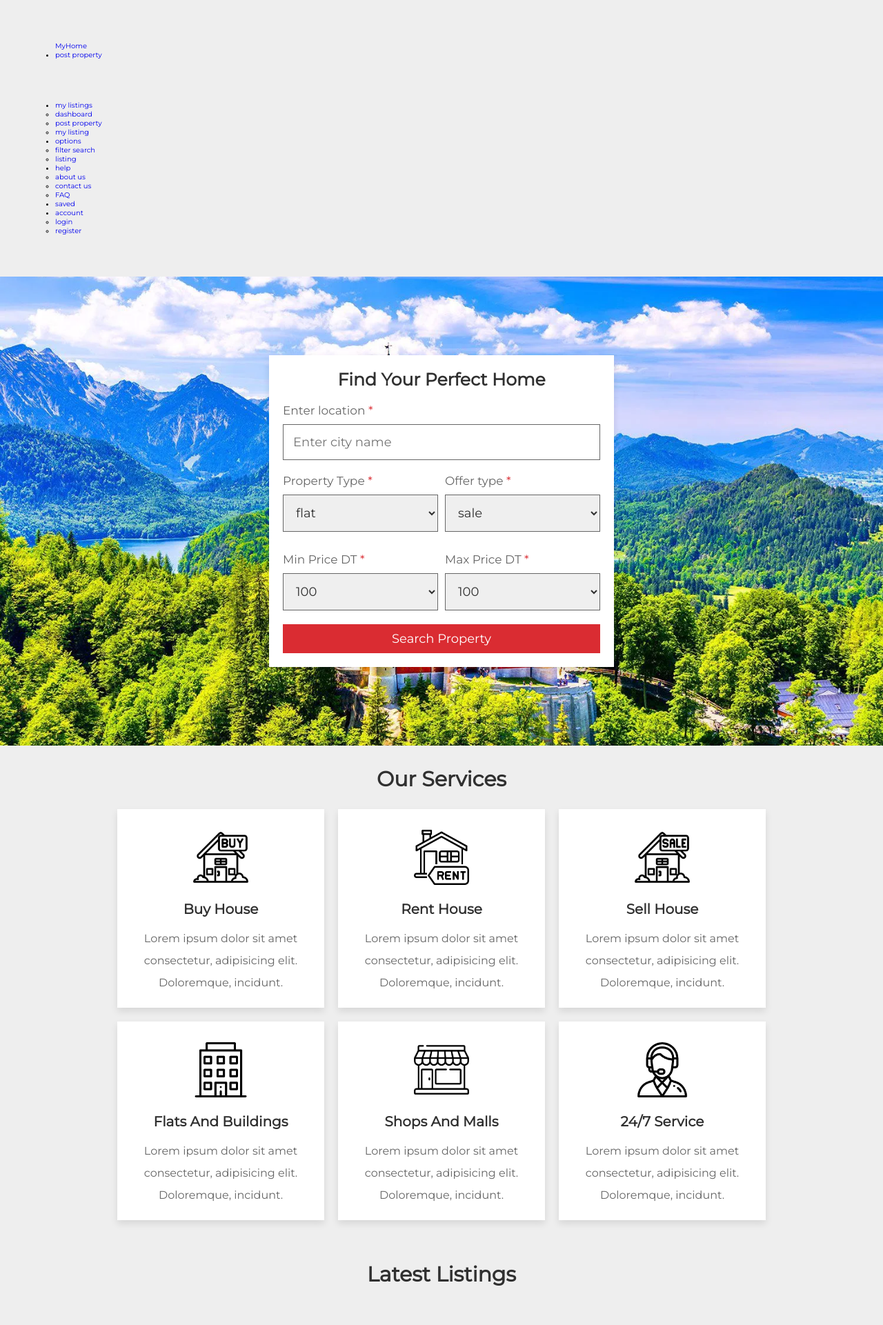
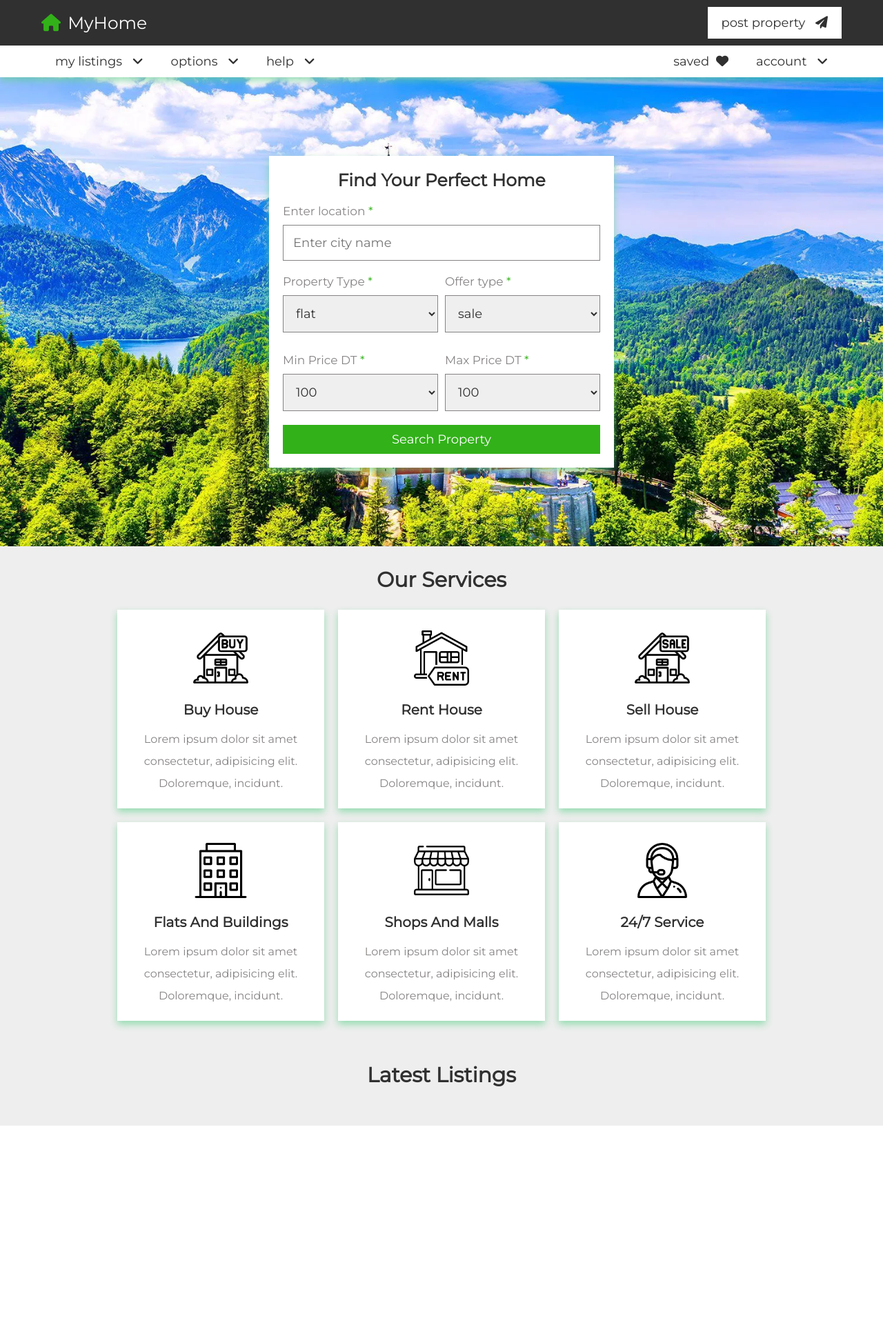
Before and after one commit to olfamedimegh/Projet-web, a PHP site: page /home.php in a window 1280 px wide. Shown: the whole page at 69% size. After the commit the page ends 1632 px from the top, so only its background shows below. Run offline with PHP 8.4, Linux system fonts and the light colour scheme.

Commit message:
header style

```diff
--- a/components/user_header.php
+++ b/components/user_header.php
@@ -1,6 +1,6 @@
 <header class="header">
 
-    <div class="nav nav-1">
+    <div class="navbar nav-1">
         <section class="flex">
             <a href="home.php" class ="logo"><i class="fas fa-house"></i>MyHome </a>
 
@@ -11,7 +11,7 @@
         </section>
 
     </div>
-    <div class="nav nav-2">
+    <div class="navbar nav-2">
         <section class = "flex">
             <div id="menu-btn" class="fas fa-bars">
 
--- a/css/style_home.css
+++ b/css/style_home.css
@@ -1,13 +1,13 @@
 @import url('https://fonts.googleapis.com/css2?family=Montserrat:wght@100;200;300;400&display=swap');
 
 :root{
-   --main-color:#DA2C32;
-   --light-color:#666;
+   --main-color:#32b119;
+   --light-color:#868383;
    --light-bg:#eee;
    --white:#fff;
    --black:#303030;
    --border:.1rem solid var(--light-color);
-   --box-shodow:0 .5rem 1rem rgba(0,0,0,.1);
+   --box-shodow:0 .5rem 1rem rgba(102, 211, 144, 0.651);
 }
 
 *{
@@ -102,7 +102,96 @@ section{
    justify-content: space-between;
    align-items: flex-end;
 }
+.header{
+   position: sticky;
+   top: 0; left: 0; right: 0;
+   z-index: 1000;
+   box-shadow: var(--box-shodow);
+}
 
+.header .navbar.nav-1 .flex{
+   padding-top: 1rem;
+   padding-bottom: 1rem;
+}
+
+.header .navbar.nav-2 .flex{
+   padding-top: 0;
+   padding-bottom: 0;
+}
+
+.header .navbar.nav-1{
+   background-color: var(--black);
+}
+
+.header .navbar.nav-2{
+   background-color: var(--white);
+}
+
+.header .navbar .flex{
+   display: flex;
+   align-items: center;
+   justify-content: space-between;
+}
+
+.header .navbar .flex .logo{
+   font-size: 2.5rem;
+   color: var(--white);
+}
+
+.header .navbar .flex .logo i{
+   color: var(--main-color);
+   margin-right: 1rem;
+}
+
+.header .navbar .flex ul{
+   list-style: none;
+}
+
+.header .navbar .flex ul li{
+   float: left;
+   position: relative;
+}
+
+.header .navbar .flex ul li a{
+   display: inline-block;
+   padding: 1.2rem 2rem;
+   font-size: 1.8rem;
+   color: var(--black);
+   background-color: var(--white);
+}
+
+.header .navbar .flex ul li a:hover{
+   background-color: var(--main-color);
+   color: var(--white);
+}
+
+.header .navbar .flex ul li a i{
+   margin-left: 1rem;
+}
+
+.header .navbar .flex ul li ul{
+   position: absolute;
+   width: 17rem;
+   left: 0;
+}
+
+.header .navbar .flex ul li ul li{
+   width: 100%;
+}
+
+.header .navbar .flex ul li ul li a{
+   display: none;
+}
+
+.header .navbar .flex ul li:hover ul li a{
+   display: block;
+}
+
+#menu-btn{
+   font-size: 2.5rem;
+   color: var(--black);
+   display: none;
+}
 .home{
    background:url('../images/home.jpg') no-repeat;
    background-size: cover;
--- a/home.php
+++ b/home.php
@@ -17,16 +17,18 @@ if(isset($_COOKIE['user_id'])){
     <meta http-equiv="X-UA-Compatible" content="IE=edge">
     <meta name="viewport" content="width=device-width, initial-scale=1.0">
     <title>Home</title>
+    <link rel="stylesheet" href="https://cdnjs.cloudflare.com/ajax/libs/font-awesome/6.2.0/css/all.min.css">
+
     <link rel="stylesheet" href="css/style_home.css">
 
 </head>
 <body>
 
 
-<!--header section -->
-<section>
+<!--header  -->
+
 <?php include 'components/user_header.php' ?>
-</section>
+
 
 <!-- home section -->
 
```
